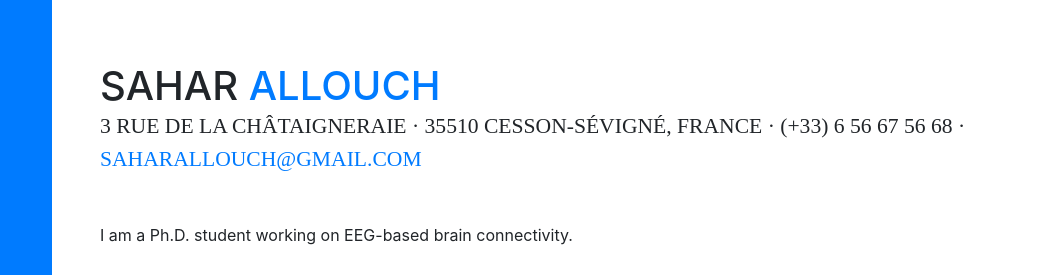
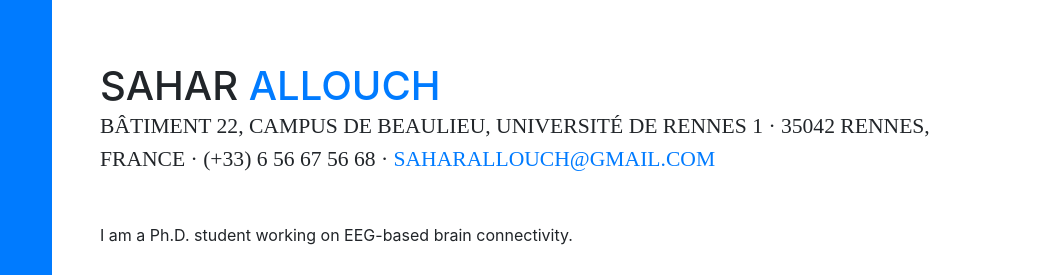
Before and after one commit to sahar-allouch/sahar-allouch.github.io, a website with bundled scripts: page index.html in a window 1280 px wide. Shown: the part 193-468 px from the top of the page, 220-1280 px from the left. Built offline with nearby package versions, Linux system fonts and the light colour scheme; a web font is replaced by a local one.

Commit message:
EditInfo

```diff
--- a/index.html
+++ b/index.html
@@ -74,7 +74,7 @@
           <h1 class="mb-0">Sahar
             <span class="text-primary">Allouch</span>
           </h1>
-          <div class="subheading mb-5">3 rue de la Châtaigneraie · 35510 Cesson-Sévigné, France · (+33) 6 56 67 56 68 ·
+          <div class="subheading mb-5">Bâtiment 22, Campus de Beaulieu, Université de Rennes 1 · 35042 Rennes, France · (+33) 6 56 67 56 68 ·
             <a href="mailto:name@email.com">saharallouch@gmail.com</a>
           </div>
           <p class="mb-5">I am a Ph.D. student working on EEG-based brain connectivity.</p>
```
